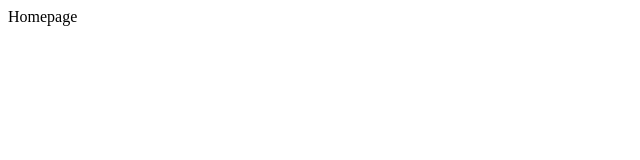
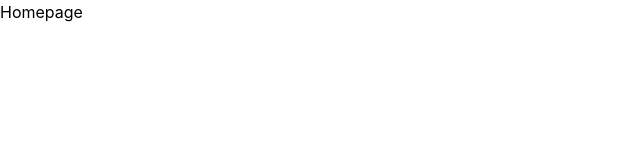
Before and after one commit to Siranjeevi0622/imc-india, a React app: page / in a window 1280 px wide. Shown: the top 160 px of the page, without its empty margins (0-640 px from the left). Built offline with nearby package versions, Linux system fonts and the light colour scheme; the HTML template or start-up script is replaced by a standard one.

Commit message:
second commit

```diff
--- a/src/index.css
+++ b/src/index.css
@@ -1 +1 @@
-@import tailwindcss
+@import 'tailwindcss'
```
